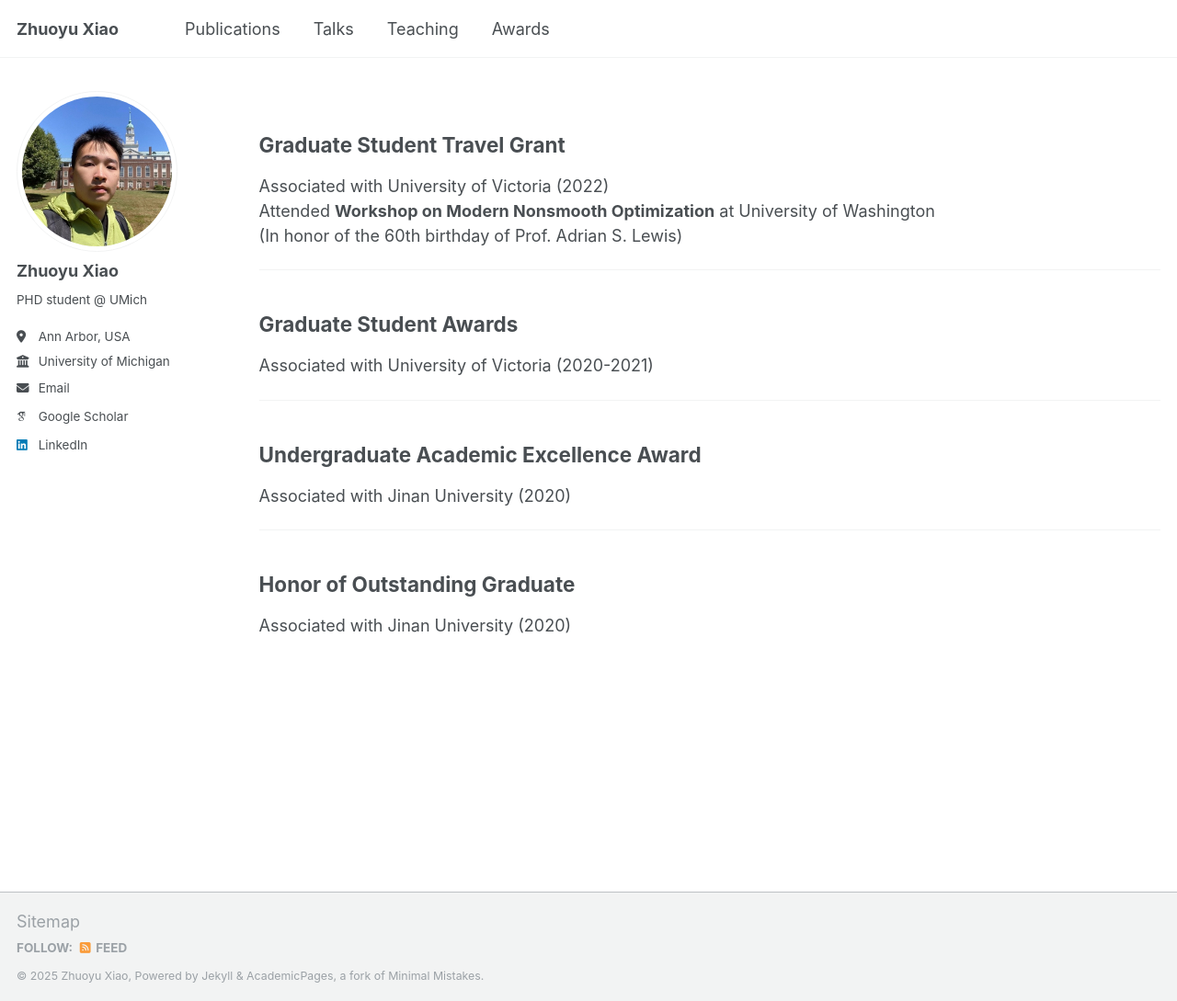
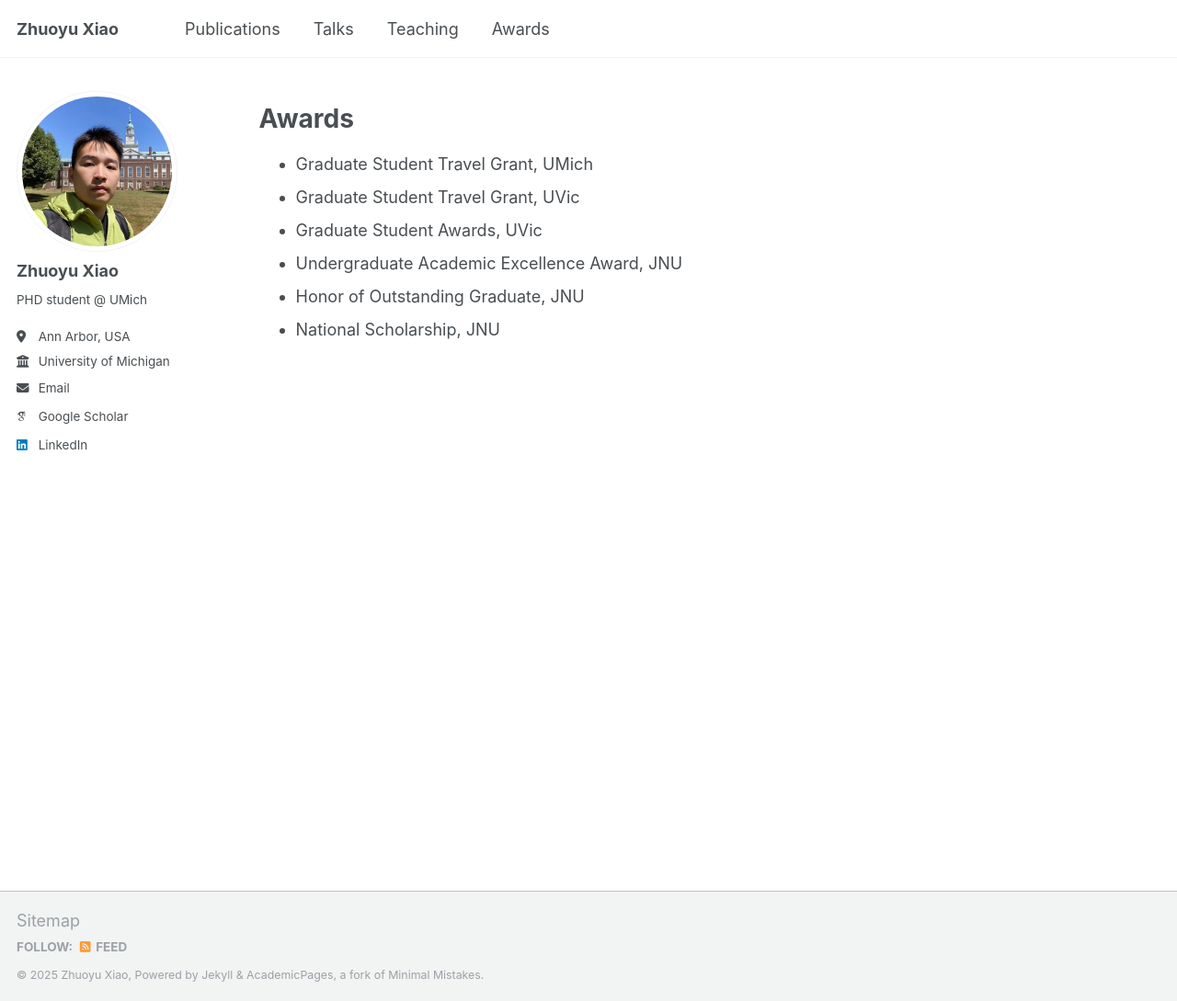
Before and after one commit to zyxiao97/zyxiao97.github.io, a Jekyll site: the page built from _pages/awards.md, in a window 1280 px wide and 1089 px high. Shown: the whole window at 92% size. Built offline with Jekyll 4.4.1, drawn with Linux system fonts in a browser that asks for light colours; some web fonts are replaced.

Commit message:
Update awards.md

```diff
--- a/_pages/awards.md
+++ b/_pages/awards.md
@@ -5,22 +5,12 @@ permalink: /awards/
 author_profile: true
 ---
 
-## Graduate Student Travel Grant
-Associated with University of Victoria (2022)
-Attended **Workshop on Modern Nonsmooth Optimization** at University of Washington
-(In honor of the 60th birthday of Prof. Adrian S. Lewis)
+Awards
+======
 
----
-
-## Graduate Student Awards
-Associated with University of Victoria (2020-2021)
-
----
-
-## Undergraduate Academic Excellence Award
-Associated with Jinan University (2020)
-
----
-
-## Honor of Outstanding Graduate
-Associated with Jinan University (2020)
+- Graduate Student Travel Grant, UMich
+- Graduate Student Travel Grant, UVic
+- Graduate Student Awards, UVic
+- Undergraduate Academic Excellence Award, JNU
+- Honor of Outstanding Graduate, JNU
+- National Scholarship, JNU
```
